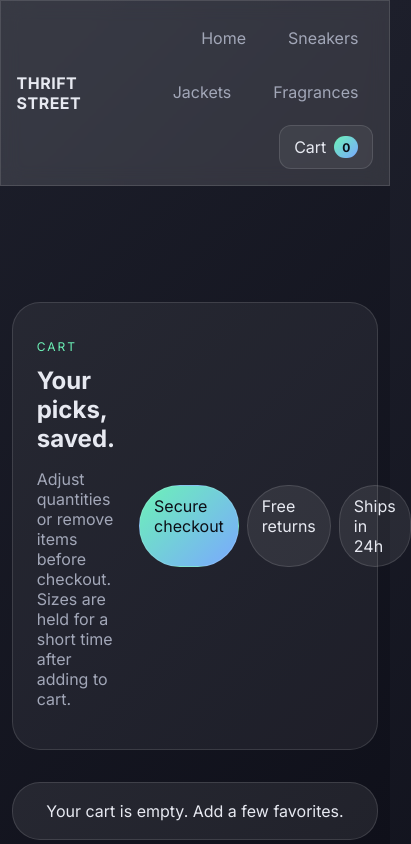
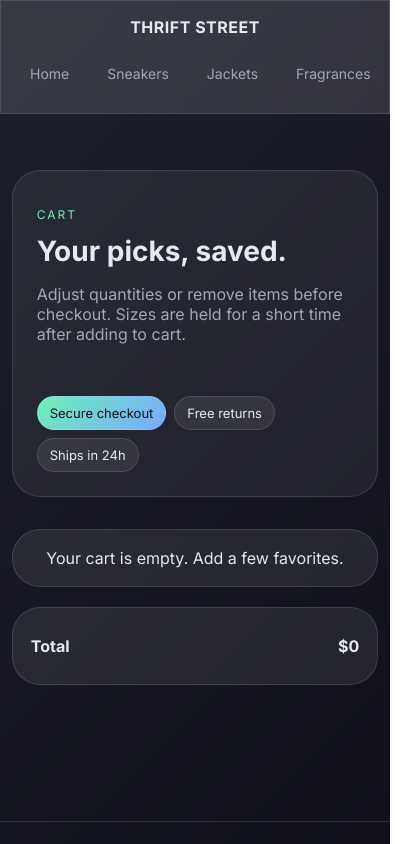
Before and after one commit to umaritics/Thrift-Street, a plain HTML site: page cart.html in a window 390 px wide. Shown: the top 844 px of the page, 411 px wide, since content can reach past the window. Drawn offline with Linux system fonts and the light colour scheme.

Commit message:
RELNOTES: Add responsiveness to the website for mobile phones

```diff
--- a/style.css
+++ b/style.css
@@ -16,7 +16,16 @@
   --radius-lg: 28px;
   --g1: linear-gradient(135deg, #1d1f2b 0%, #0f101a 100%);
   --g2: linear-gradient(135deg, #6cf2b7, #7aa8ff);
-  --g3: radial-gradient(circle at 20% 20%, rgba(108, 242, 183, 0.12), transparent 35%), radial-gradient(circle at 80% 0%, rgba(122, 168, 255, 0.14), transparent 40%);
+  --g3: radial-gradient(
+      circle at 20% 20%,
+      rgba(108, 242, 183, 0.12),
+      transparent 35%
+    ),
+    radial-gradient(
+      circle at 80% 0%,
+      rgba(122, 168, 255, 0.14),
+      transparent 40%
+    );
 }
 
 *,
@@ -27,7 +36,8 @@
 
 body {
   margin: 0;
-  font-family: "Inter", system-ui, -apple-system, BlinkMacSystemFont, "Segoe UI", sans-serif;
+  font-family: "Inter", system-ui, -apple-system, BlinkMacSystemFont, "Segoe UI",
+    sans-serif;
   background: var(--bg);
   color: var(--text);
   min-height: 100vh;
@@ -83,6 +93,7 @@ main {
   color: var(--muted);
   border: 1px solid transparent;
   transition: 0.2s ease;
+  white-space: nowrap; /* Prevent link text from breaking */
 }
 
 .nav a:hover {
@@ -158,7 +169,13 @@ main {
 }
 
 .gradient {
-  background: radial-gradient(120% 120% at 20% 20%, rgba(122, 168, 255, 0.18), transparent), radial-gradient(100% 100% at 80% 0%, rgba(108, 242, 183, 0.25), transparent), linear-gradient(135deg, #111323, #090a0f);
+  background: radial-gradient(
+      120% 120% at 20% 20%,
+      rgba(122, 168, 255, 0.18),
+      transparent
+    ),
+    radial-gradient(100% 100% at 80% 0%, rgba(108, 242, 183, 0.25), transparent),
+    linear-gradient(135deg, #111323, #090a0f);
 }
 
 .panel {
@@ -190,7 +207,16 @@ main {
   content: "";
   position: absolute;
   inset: 0;
-  background: radial-gradient(80% 80% at 20% 20%, rgba(122, 168, 255, 0.18), transparent 45%), radial-gradient(90% 90% at 80% 0%, rgba(108, 242, 183, 0.2), transparent 50%);
+  background: radial-gradient(
+      80% 80% at 20% 20%,
+      rgba(122, 168, 255, 0.18),
+      transparent 45%
+    ),
+    radial-gradient(
+      90% 90% at 80% 0%,
+      rgba(108, 242, 183, 0.2),
+      transparent 50%
+    );
   pointer-events: none;
 }
 
@@ -424,6 +450,7 @@ main {
   justify-content: center;
   gap: 18px;
   margin-top: 10px;
+  flex-wrap: wrap; /* Added for mobile footer */
 }
 
 .page-hero {
@@ -445,6 +472,7 @@ main {
 .filters {
   display: flex;
   gap: 8px;
+  flex-wrap: wrap; /* Essential for mobile chips */
 }
 
 .chip {
@@ -539,29 +567,76 @@ main {
   text-align: center;
 }
 
+/* --- RESPONSIVE UPDATES --- */
+
+/* Tablet and below */
 @media (max-width: 900px) {
   .hero,
   .highlight,
   .cart {
     grid-template-columns: 1fr;
   }
+}
 
+/* Mobile Devices */
+@media (max-width: 768px) {
+  /* Stack the Header */
+  .site-header {
+    flex-direction: column;
+    gap: 16px;
+    padding: 16px;
+  }
+
+  /* Make Nav wrapper full width to handle scrolling */
   .nav {
-    flex-wrap: wrap;
-    justify-content: flex-end;
+    width: 100%;
+    justify-content: space-between;
+    overflow-x: auto; /* Allows horizontal scrolling if screens are very narrow */
+    padding-bottom: 4px; /* Space for scrollbar if it appears */
+    -webkit-overflow-scrolling: touch;
+  }
+
+  .nav a {
+    font-size: 14px;
+    padding: 8px 12px;
+  }
+
+  /* Page Hero (Fragrances, Jackets pages, etc) */
+  .page-hero {
+    flex-direction: column;
+    align-items: flex-start;
+    padding: 24px;
+  }
+
+  .page-hero h1 {
+    font-size: 28px;
+  }
+
+  .filters {
+    margin-top: 12px;
+  }
+
+  .chip {
+    font-size: 13px;
+    padding: 8px 12px;
   }
 }
 
+/* Small Phones */
 @media (max-width: 640px) {
   main {
     width: 94vw;
-    padding-top: 84px;
+    padding-top: 24px; /* Reduced top padding */
   }
 
   .hero,
-  .panel,
-  .page-hero {
-    padding: 24px;
+  .panel {
+    padding: 20px;
+    margin-top: 24px;
+  }
+
+  .hero__content h1 {
+    font-size: 28px;
   }
 
   .callout-stats,
@@ -569,16 +644,34 @@ main {
     grid-template-columns: 1fr;
   }
 
+  /* Cart Items on mobile: Stack image, text, and buttons */
   .cart-item {
-    grid-template-columns: 1fr;
+    grid-template-columns: 1fr; /* Stack vertically */
     text-align: center;
+    gap: 12px;
   }
 
   .cart-item img {
-    justify-self: center;
+    justify-self: center; /* Center image */
+    width: 100px;
+    height: 100px;
+  }
+
+  .cart-item .product-meta {
+    justify-content: center;
+    flex-direction: column;
+    gap: 4px;
   }
 
   .cart-actions {
     justify-content: center;
+    width: 100%;
+    margin-top: 8px;
+  }
+
+  /* Make footer links stack nicely */
+  .footer-links {
+    flex-direction: column;
+    gap: 12px;
   }
 }
```
